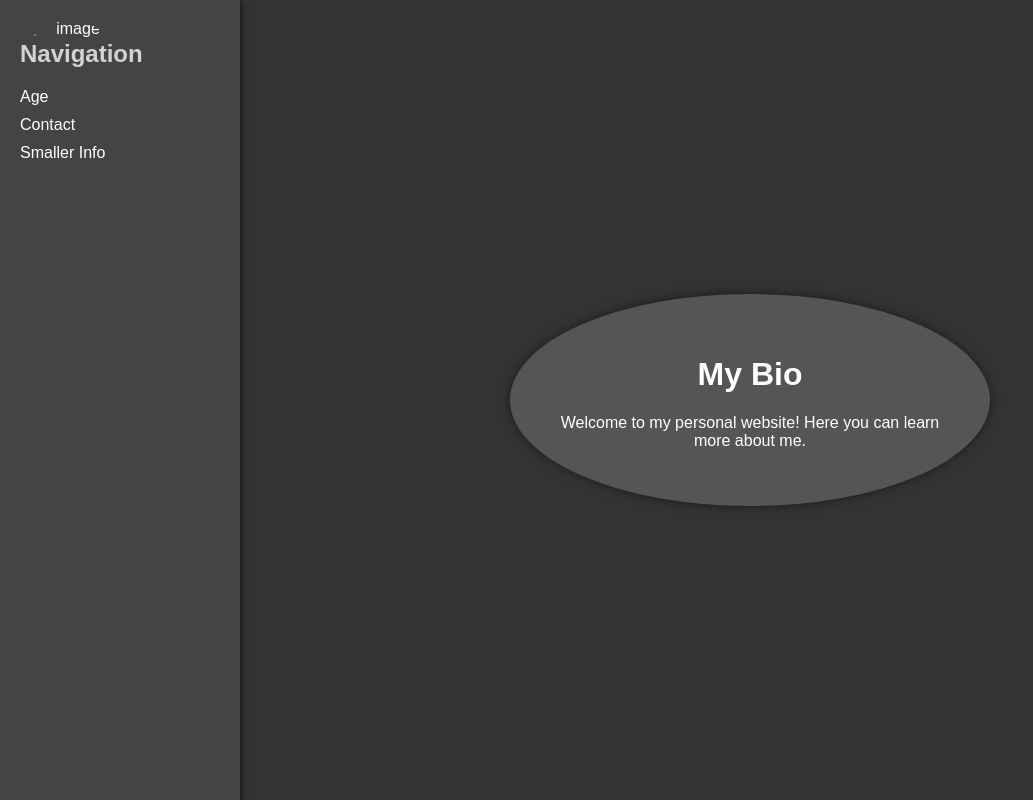
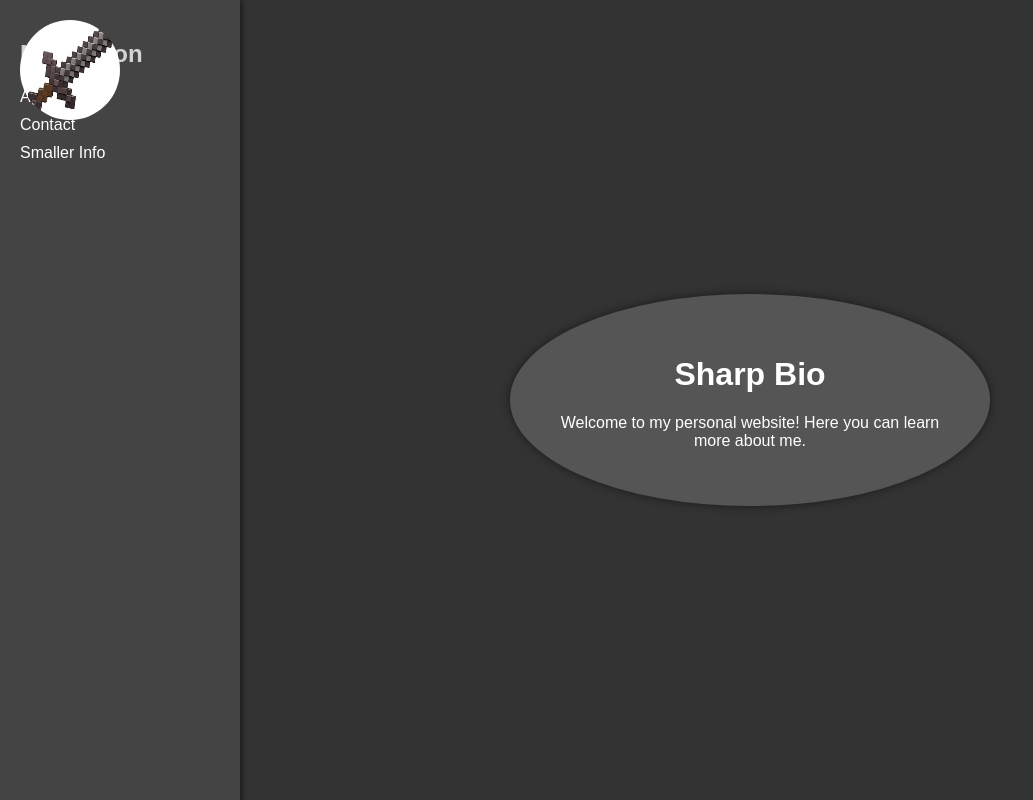
Before and after one commit to Maxeedeeeeee/SharpBIO, a plain HTML site: page index.html in a window 1280 px wide. Shown: the whole page, without its empty margins (0-1033 px from the left). Drawn offline with Linux system fonts and the light colour scheme.

Commit message:
Update index.html

```diff
--- a/index.html
+++ b/index.html
@@ -68,8 +68,8 @@
 
     <div id="content">
         <div class="bio-box">
-            <img src="images/your-image-url.jpg" alt="image" /> <!-- Replace with your image URL -->
-            <h1>My Bio</h1>
+            <img src="images/sword.png" alt="image" /> <!-- Replace with your image URL -->
+            <h1>Sharp Bio</h1>
             <p>Welcome to my personal website! Here you can learn more about me.</p>
         </div>
     </div>
```
